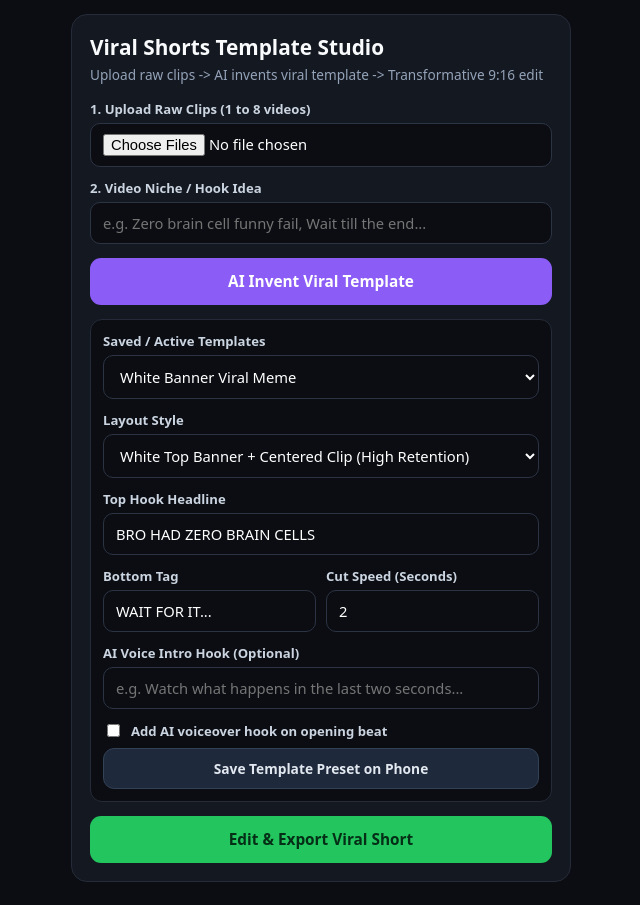
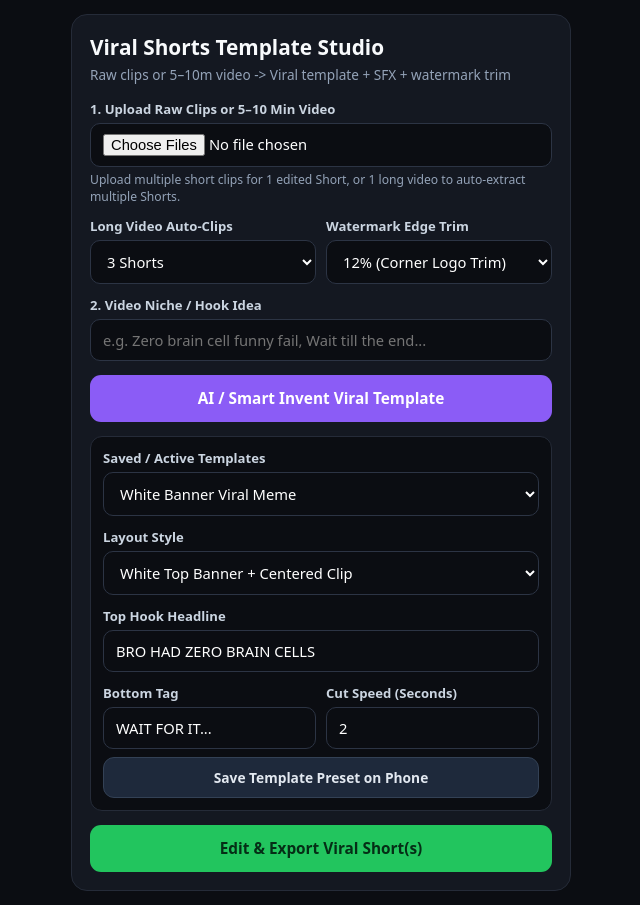
Before and after one commit to jaatgodara239-cpu/AiSceneEditor, a website: page public/index.html in a window 1280 px wide. Shown: the whole page, without its empty margins (319-959 px from the left). Drawn offline with Linux system fonts and the light colour scheme.

Commit message:
Update index.html

```diff
--- a/public/index.html
+++ b/public/index.html
@@ -11,7 +11,7 @@
     h1 { font-size: 1.3rem; margin: 0 0 4px; }
     p.sub { color: #94a3b8; font-size: 0.85rem; margin: 0 0 16px; }
     label { display: block; font-size: 0.82rem; font-weight: 600; margin: 12px 0 5px; color: #cbd5e1; }
-    input, select, textarea {
+    input, select {
       width: 100%; padding: 10px 12px; border-radius: 10px;
       border: 1px solid #2c3444; background: #0b0d12; color: #fff; font-size: 0.92rem;
     }
@@ -28,23 +28,45 @@
     .bar-bg { height: 8px; background: #252b38; border-radius: 99px; overflow: hidden; margin: 8px 0; }
     .bar-fill { height: 100%; width: 0%; background: #22c55e; transition: width 0.3s; }
     video { width: 100%; border-radius: 10px; margin-top: 10px; background: #000; }
-    a.dl { display: block; text-align: center; margin-top: 10px; padding: 12px; background: #3b82f6; color: #fff; font-weight: 700; border-radius: 10px; text-decoration: none; }
-    .check-row { display: flex; align-items: center; gap: 8px; margin-top: 12px; font-size: 0.88rem; }
-    .check-row input { width: auto; }
+    .clip-card { margin-top: 12px; padding-top: 10px; border-top: 1px solid #1e293b; }
+    a.dl { display: block; text-align: center; margin-top: 8px; padding: 11px; background: #3b82f6; color: #fff; font-weight: 700; border-radius: 10px; text-decoration: none; }
+    .hint { font-size: 0.76rem; color: #94a3b8; margin-top: 4px; }
   </style>
 </head>
 <body>
   <div class="card">
     <h1>Viral Shorts Template Studio</h1>
-    <p class="sub">Upload raw clips -> AI invents viral template -> Transformative 9:16 edit</p>
+    <p class="sub">Raw clips or 5–10m video -> Viral template + SFX + watermark trim</p>
 
-    <label>1. Upload Raw Clips (1 to 8 videos)</label>
+    <label>1. Upload Raw Clips or 5–10 Min Video</label>
     <input type="file" id="clips" accept="video/*" multiple />
+    <div class="hint">Upload multiple short clips for 1 edited Short, or 1 long video to auto-extract multiple Shorts.</div>
+
+    <div class="row">
+      <div>
+        <label>Long Video Auto-Clips</label>
+        <select id="autoExtractCount">
+          <option value="1">1 Short</option>
+          <option value="2">2 Shorts</option>
+          <option value="3" selected>3 Shorts</option>
+          <option value="4">4 Shorts</option>
+        </select>
+      </div>
+      <div>
+        <label>Watermark Edge Trim</label>
+        <select id="cropMarginPercent">
+          <option value="0">0% (Keep Full Edges)</option>
+          <option value="8">8% (Light Trim)</option>
+          <option value="12" selected>12% (Corner Logo Trim)</option>
+          <option value="18">18% (Heavy Edge Trim)</option>
+        </select>
+      </div>
+    </div>
 
     <label>2. Video Niche / Hook Idea</label>
     <input id="niche" placeholder="e.g. Zero brain cell funny fail, Wait till the end..." />
 
-    <button class="btn btn-ai" id="inventBtn" onclick="inventTemplate()">AI Invent Viral Template</button>
+    <button class="btn btn-ai" id="inventBtn" onclick="inventTemplate()">AI / Smart Invent Viral Template</button>
 
     <div class="box">
       <label style="margin-top:0;">Saved / Active Templates</label>
@@ -52,7 +74,7 @@
 
       <label>Layout Style</label>
       <select id="layout">
-        <option value="banner_top_white">White Top Banner + Centered Clip (High Retention)</option>
+        <option value="banner_top_white">White Top Banner + Centered Clip</option>
         <option value="banner_dark_cinema">Dark Cinema Top/Bottom Banner</option>
         <option value="split_zoom_focus">Split Screen (Full Clip + Zoomed Action)</option>
         <option value="full_punch_cuts">Full Screen 9:16 + Dynamic Zoom Cuts</option>
@@ -68,22 +90,14 @@
         </div>
         <div>
           <label>Cut Speed (Seconds)</label>
-          <input id="cutDurationSec" type="number" step="0.2" min="1.2" max="5" value="2.0" />
+          <input id="cutDurationSec" type="number" step="0.2" min="1.2" max="4.5" value="2.0" />
         </div>
-      </div>
-
-      <label>AI Voice Intro Hook (Optional)</label>
-      <input id="voiceHookLine" placeholder="e.g. Watch what happens in the last two seconds..." />
-
-      <div class="check-row">
-        <input type="checkbox" id="useVoiceHook" />
-        <label for="useVoiceHook" style="margin:0;">Add AI voiceover hook on opening beat</label>
       </div>
 
       <button class="btn btn-save" onclick="saveCurrentTemplate()">Save Template Preset on Phone</button>
     </div>
 
-    <button class="btn btn-render" id="renderBtn" onclick="renderShort()">Edit & Export Viral Short</button>
+    <button class="btn btn-render" id="renderBtn" onclick="renderShort()">Edit & Export Viral Short(s)</button>
 
     <div class="box" id="statusBox" style="display:none;">
       <div id="statusText" style="font-size:0.88rem; font-weight:600;">Starting...</div>
@@ -100,23 +114,19 @@
         topHookText: "BRO HAD ZERO BRAIN CELLS",
         bottomTagText: "WAIT FOR IT...",
         cutDurationSec: 2.0,
-        zoomSpeed: 0.08,
-        contrastBoost: 1.06,
-        saturationBoost: 1.14,
-        voiceHookLine: "",
-        beatSfx: ["whoosh", "impact", "none", "riser"]
+        contrastBoost: 1.08,
+        saturationBoost: 1.15,
+        beatSfx: ["whoosh", "impact", "pop", "riser"]
       },
       {
         templateName: "Dark Twist Split-Focus",
         layout: "split_zoom_focus",
         topHookText: "99% MISS WHAT HAPPENS HERE",
-        bottomTagText: "LOOK AT THE BOTTOM",
-        cutDurationSec: 2.4,
-        zoomSpeed: 0.08,
+        bottomTagText: "WATCH THE BOTTOM",
+        cutDurationSec: 2.2,
         contrastBoost: 1.08,
-        saturationBoost: 1.1,
-        voiceHookLine: "Look closely at the bottom screen before it happens.",
-        beatSfx: ["riser", "impact", "whoosh"]
+        saturationBoost: 1.12,
+        beatSfx: ["riser", "impact", "whoosh", "pop"]
       }
     ];
 
@@ -139,7 +149,6 @@
       document.getElementById("topHookText").value = t.topHookText || "";
       document.getElementById("bottomTagText").value = t.bottomTagText || "";
       document.getElementById("cutDurationSec").value = t.cutDurationSec || 2.0;
-      document.getElementById("voiceHookLine").value = t.voiceHookLine || "";
     }
 
     function loadSavedTemplate() {
@@ -154,10 +163,9 @@
         topHookText: document.getElementById("topHookText").value,
         bottomTagText: document.getElementById("bottomTagText").value,
         cutDurationSec: parseFloat(document.getElementById("cutDurationSec").value) || 2.0,
-        contrastBoost: 1.06,
-        saturationBoost: 1.12,
-        voiceHookLine: document.getElementById("voiceHookLine").value,
-        beatSfx: ["whoosh", "impact", "none", "riser"]
+        contrastBoost: 1.08,
+        saturationBoost: 1.15,
+        beatSfx: ["whoosh", "impact", "pop", "riser"]
       };
     }
 
@@ -173,7 +181,7 @@
     async function inventTemplate() {
       const btn = document.getElementById("inventBtn");
       btn.disabled = true;
-      btn.textContent = "AI Designing Viral Template...";
+      btn.textContent = "Designing Viral Template...";
       try {
         const res = await fetch("/api/invent-template", {
           method: "POST",
@@ -191,16 +199,16 @@
         localStorage.setItem("viral_shorts_templates", JSON.stringify(list));
         refreshTemplateDropdown(0);
       } catch (e) {
-        alert("Template AI error: " + e.message);
+        alert("Template error: " + e.message);
       } finally {
         btn.disabled = false;
-        btn.textContent = "AI Invent Viral Template";
+        btn.textContent = "AI / Smart Invent Viral Template";
       }
     }
 
     async function renderShort() {
       const files = document.getElementById("clips").files;
-      if (!files.length) return alert("Select at least 1 raw video clip first.");
+      if (!files.length) return alert("Select at least 1 video clip first.");
 
       const btn = document.getElementById("renderBtn");
       const statusBox = document.getElementById("statusBox");
@@ -212,12 +220,13 @@
       statusBox.style.display = "block";
       resultArea.innerHTML = "";
       barFill.style.width = "4%";
-      statusText.textContent = "Uploading raw clips...";
+      statusText.textContent = "Uploading video(s)...";
 
       const form = new FormData();
       for (const f of files) form.append("clips", f);
       form.append("templateJson", JSON.stringify(readFormTemplate()));
-      form.append("useVoiceHook", String(document.getElementById("useVoiceHook").checked));
+      form.append("autoExtractCount", document.getElementById("autoExtractCount").value);
+      form.append("cropMarginPercent", document.getElementById("cropMarginPercent").value);
 
       try {
         const res = await fetch("/api/render-short", { method: "POST", body: form });
@@ -233,10 +242,17 @@
           if (job.done) {
             clearInterval(poll);
             btn.disabled = false;
-            resultArea.innerHTML = `
-              <video controls playsinline src="${job.downloadUrl}"></video>
-              <a class="dl" href="${job.downloadUrl}" download="viral_short.mp4">Download Edited Short</a>
-            `;
+            const list = Array.isArray(job.outputs) && job.outputs.length
+              ? job.outputs
+              : [{ label: "Edited Short", url: job.downloadUrl }];
+
+            resultArea.innerHTML = list.map((item, idx) => `
+              <div class="${idx > 0 ? "clip-card" : ""}">
+                <div style="font-weight:700; font-size:0.9rem; margin-top:6px;">${item.label}</div>
+                <video controls playsinline src="${item.url}"></video>
+                <a class="dl" href="${item.url}" download="${item.label.toLowerCase().replace(/[^a-z0-9]+/g, "_")}.mp4">Download ${item.label}</a>
+              </div>
+            `).join("");
           } else if (job.error) {
             clearInterval(poll);
             btn.disabled = false;
```
